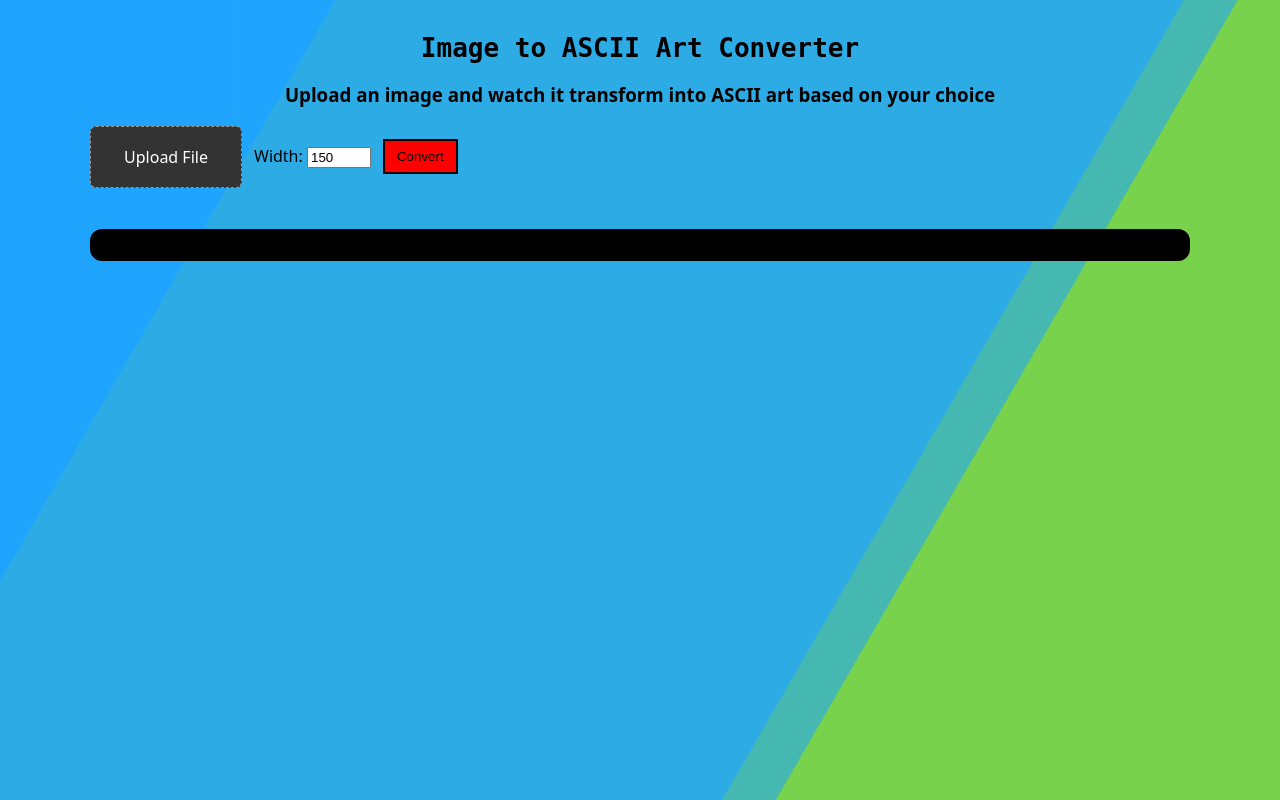
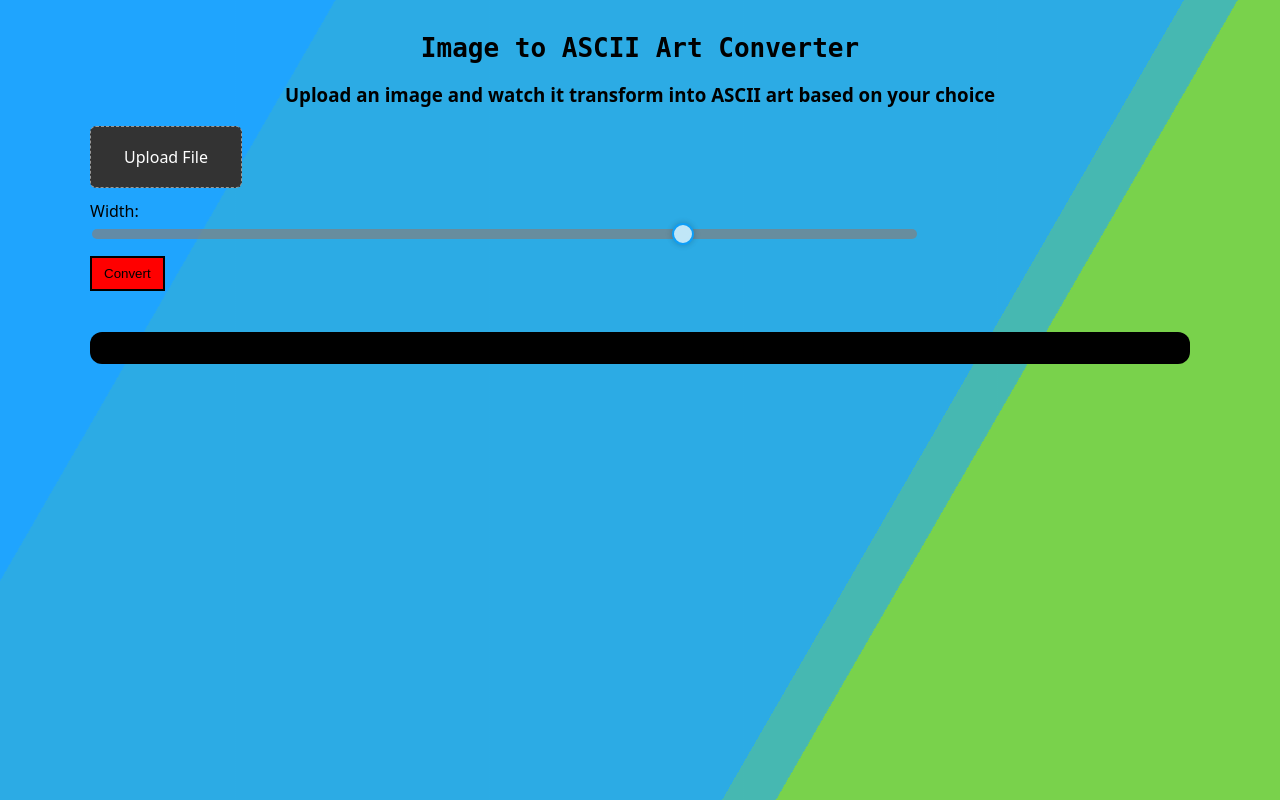
Before and after one commit to liuphui/ASCII-Images, a FastAPI app: page / in a window 1280 px wide. Run offline with FastAPI, Linux system fonts and the light colour scheme.

Commit message:
Changed width setting to a slider

```diff
--- a/static/style.css
+++ b/static/style.css
@@ -118,3 +118,34 @@ label[for="file"] {
   justify-content: center;
   cursor: pointer;
 }
+
+.slidecontainer {
+  width: 100%;
+}
+
+.slide {
+  -webkit-appearance: none;
+  appearance: none;
+
+  width: 75%;
+  height: 10px;
+  border-radius: 5px;
+  background: grey;
+  outline: none;
+  opacity: 0.7;
+  -webkit-transition: .2s;
+  transition: opacity .2s;
+}
+
+.slide::-webkit-slider-thumb {
+  -webkit-appearance: none;
+  appearance: none;
+
+  width: 22px;
+  height: 22px;
+  border-radius: 50%;
+  background: white;
+  border: 2px solid #09f;
+  cursor: pointer;
+  box-shadow: 0 0 6px rgba(0,0,0,.3);
+}
--- a/templates/index.html
+++ b/templates/index.html
@@ -23,10 +23,14 @@
             <label for="file">
                 Upload File
             </label>
-            <label>
-                Width:
-                <input id="width" type="number" min="20" max="200" value="150">
-            </label>
+            <div class="slidecontainer">
+                <label>
+                    Width:
+                    <div>
+                        <input class="slide" id="width" type="range" min="20" max="200" value="150">
+                    </div>
+                </label>
+            </div>
             <button id="go">Convert</button>
         </div>
 
```
